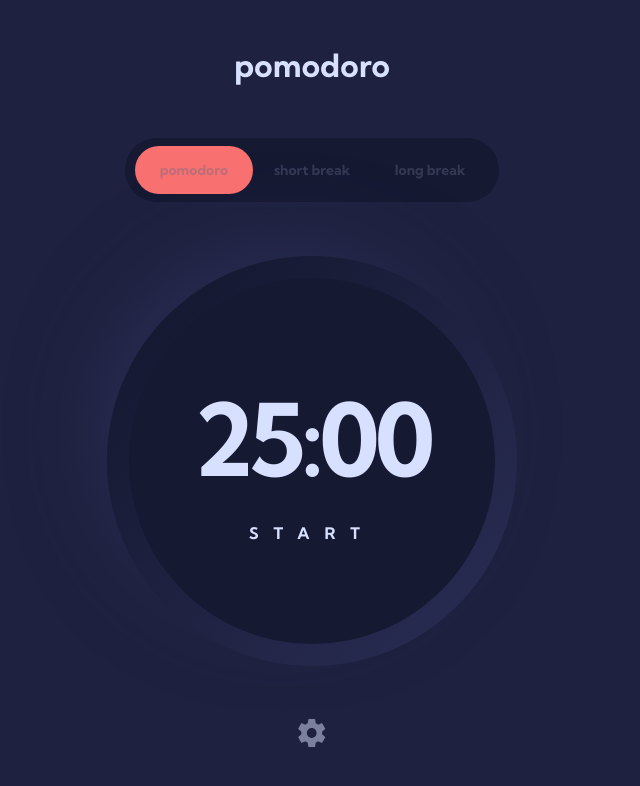
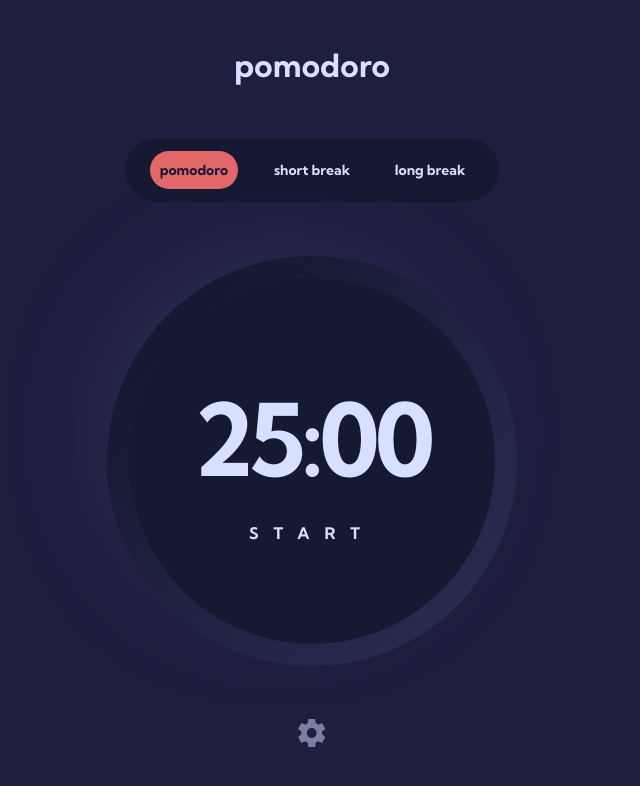
Before and after one commit to nikolakotarac/Bonus-zadatak-7-Pomodoro-App, a plain HTML site: page starter-code/index.html in a window 1280 px wide. Shown: the whole page, without its empty margins (328-968 px from the left). Drawn offline with Linux system fonts and the light colour scheme.

Commit message:
fixed button's colors

```diff
--- a/starter-code/style.css
+++ b/starter-code/style.css
@@ -7,7 +7,7 @@
     --white: rgb(255,255,255);
     --smoteWhite: rgb(239,241,250);
     --black: rgb(22,25,50);
-    --smoteBlack: rgb(30,33,63);
+    --smoteBlack: rgb(30,30,63);
     --lightGray: rgb(215,224,255);
     --purple: rgb(216,129,248);
     --blue : rgb(122,243,248);
@@ -86,26 +86,33 @@ header
     position: relative;
     z-index: 5;
 }
-.style-div:hover p {
-    color: var(--smoteWhite);
+.style-div p{
+    color: #d7e0ff;
 }
-.style-div.active {
+.style-div p:hover  {
+    color: #ffff;
+
+}
+.style-div.active p{
     background: var(--red);
+    padding:10px;
     color: var(--black);
+    opacity:0.9;
+    border-radius:26.5px;
 }
-.style-btn {
+/* .style-btn {
     font-style: normal;
     font-weight: bold;
     font-size: 14px;
     line-height: 14px;
     /* identical to box height */
-    text-align: center;
+    /* text-align: center;
     mix-blend-mode: normal;
     opacity: 0.4;
-    color: rgb(99, 105, 132);
-}
+    color: var(--smoteWhite); */
+/* } */ */
 .style-btn.active p {
-    color: var(--smoteBlack);
+    color: var(--black);
 }
 /*************
 main
```
